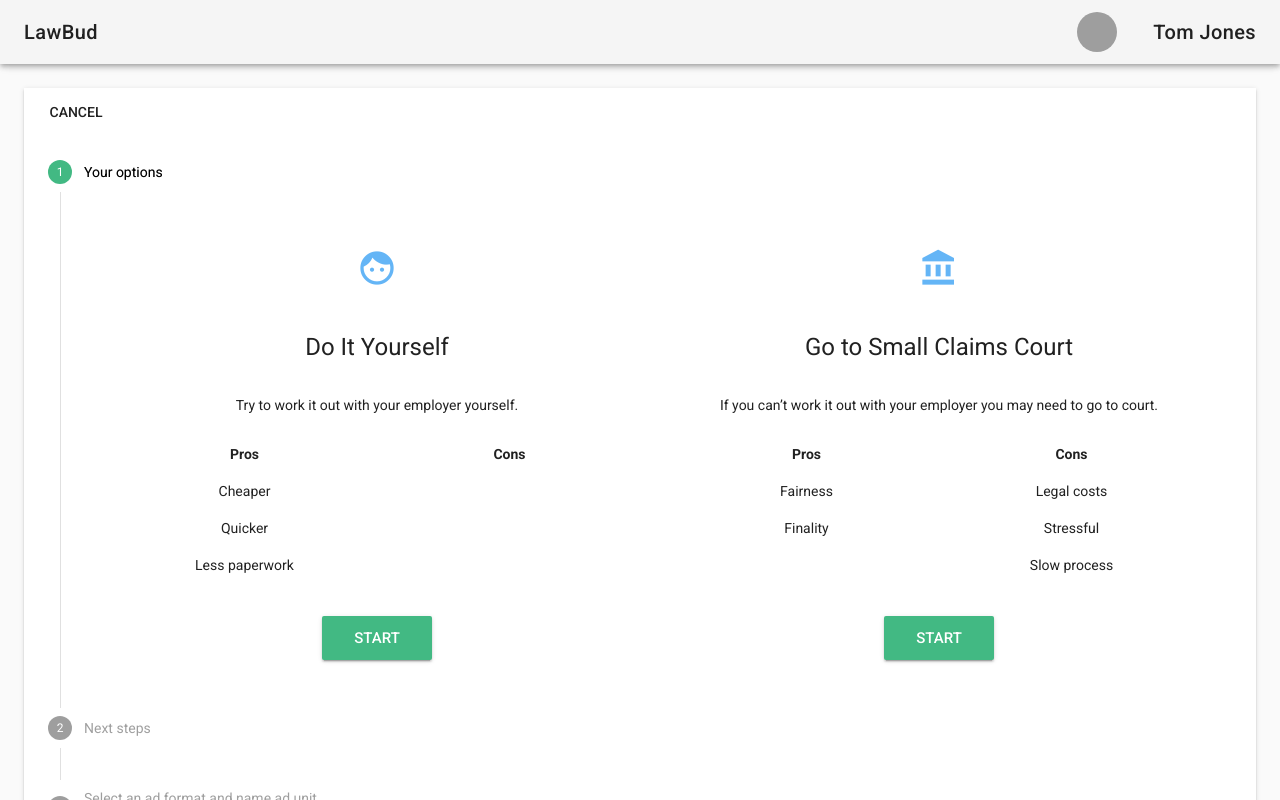
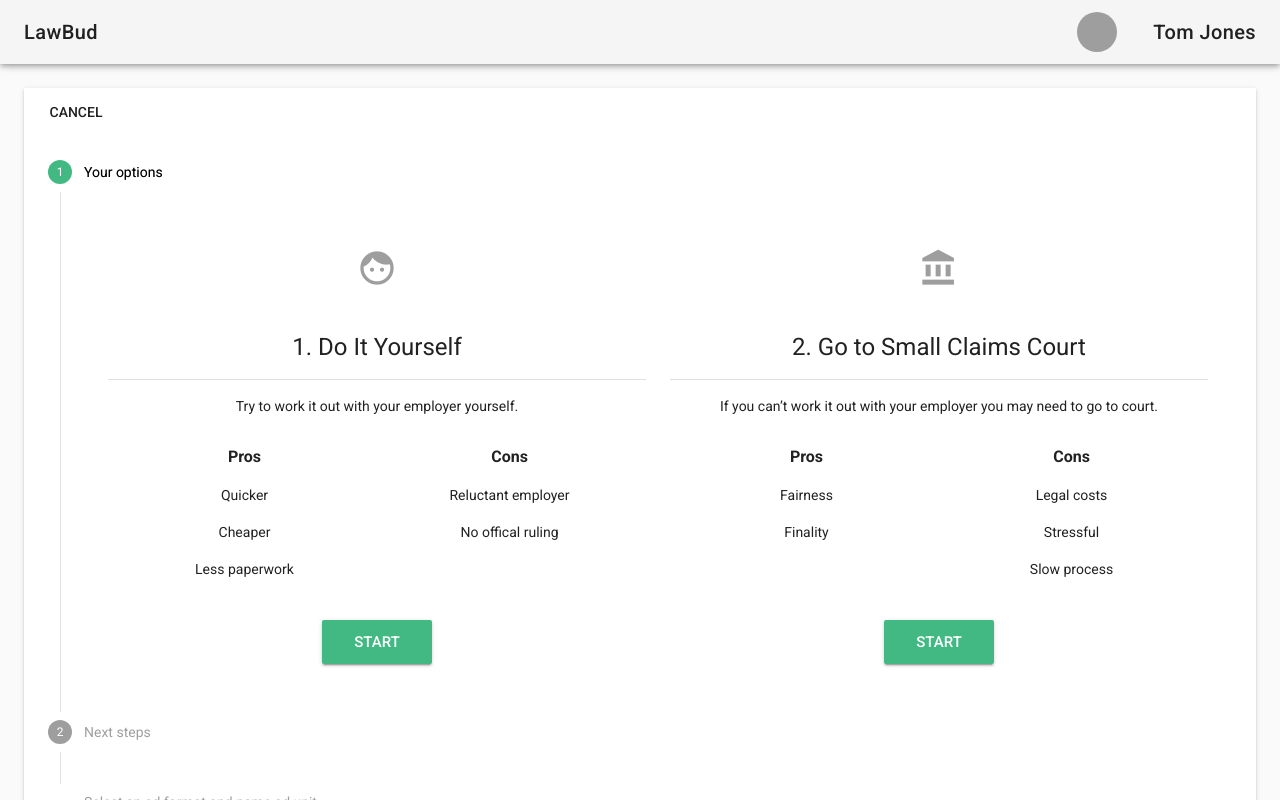
Before and after one commit to popecode/george-pay, a Vue app in the folder legal-app/: page / in a window 1280 px wide. Both pictures are taken after a click on the button "LET'S GO!". Shown: the top 800 px of the page. Built offline with nearby package versions, Linux system fonts and the light colour scheme; grey boxes are pictures that could not be loaded.

Commit message:
Did more shit

```diff
--- a/legal-app/src/components/Landing.vue
+++ b/legal-app/src/components/Landing.vue
@@ -7,7 +7,7 @@
         <v-flex xs12 md4>
           <v-card class="elevation-0">
             <v-card-text class="text-xs-center">
-              <v-icon x-large class="blue--text text--lighten-2">announcement</v-icon>
+              <v-icon x-large class="grey--text">announcement</v-icon>
             </v-card-text>
             <v-card-title primary-title class="layout justify-center">
               <div class="headline text-xs-center">Talk to your employer</div>
@@ -22,7 +22,7 @@
         <v-flex xs12 md4>
           <v-card class="elevation-0 transparent">
             <v-card-text class="text-xs-center">
-              <v-icon x-large class="blue--text text--lighten-2">supervisor_account</v-icon>
+              <v-icon x-large class="grey--text">supervisor_account</v-icon>
             </v-card-text>
             <v-card-title primary-title class="layout justify-center">
               <div class="headline">Get a mediator</div>
@@ -41,7 +41,7 @@
         <v-flex xs12 md4>
           <v-card class="elevation-0 transparent">
             <v-card-text class="text-xs-center">
-              <v-icon x-large class="blue--text text--lighten-2">assignment</v-icon>
+              <v-icon x-large class="grey--text">assignment</v-icon>
             </v-card-text>
             <v-card-title primary-title class="layout justify-center">
               <div class="headline text-xs-center">Send a formal letter</div>
--- a/legal-app/src/components/ProgressMap.vue
+++ b/legal-app/src/components/ProgressMap.vue
@@ -8,6 +8,7 @@
             align-center
             justify-center
             class="grey--text">
+            <v-icon x-large class="green--text text--lighten-2">attach_money</v-icon>
             <h1 class="grey--text text--darken-2 mb-2 display-2 text-xs-center">So you think you’ve been underpaid?</h1>
             <div class="mb-3 text-xs-center text--darken-2 headline">
               You’ve come to the right place. It's easy to get started!
@@ -34,24 +35,27 @@
                     <v-flex xs6>
                       <v-card class="elevation-0 transparent">
                         <v-card-text class="text-xs-center">
-                          <v-icon x-large class="blue--text text--lighten-2">face</v-icon>
+                          <v-icon x-large class="grey--text">face</v-icon>
                         </v-card-text>
                         <v-card-title primary-title class="layout justify-center">
-                          <div class="headline">Do It Yourself</div>
+                          <div class="headline">1. Do It Yourself</div>
                         </v-card-title>
+                        <v-divider></v-divider>
                         <v-card-text>
                           <p class="text-xs-center">Try to work it out with your employer yourself.</p>
 
                           <v-layout row wrap>
                             <v-flex xs6 class="text-xs-center">
-                              <p><strong>Pros</strong></p>
+                              <p class="subheading"><strong>Pros</strong></p>
+                              <p>Quicker</p>
                               <p>Cheaper</p>
-                              <p>Quicker</p>
                               <p>Less paperwork</p>
                             </v-flex>
 
                             <v-flex xs6 class="text-xs-center">
-                              <p><strong>Cons</strong></p>
+                              <p class="subheading"><strong>Cons</strong></p>
+                              <p>Reluctant employer</p>
+                              <p>No offical ruling</p>
                             </v-flex>
                           </v-layout>
 
@@ -65,23 +69,24 @@
                     <v-flex xs6>
                       <v-card class="elevation-0 transparent">
                         <v-card-text class="text-xs-center">
-                          <v-icon x-large class="blue--text text--lighten-2">account_balance</v-icon>
+                          <v-icon x-large class="grey--text">account_balance</v-icon>
                         </v-card-text>
                         <v-card-title primary-title class="layout justify-center">
-                          <div class="headline">Go to Small Claims Court</div>
+                          <div class="headline">2. Go to Small Claims Court</div>
                         </v-card-title>
+                        <v-divider></v-divider>
                         <v-card-text>
                           <p class="text-xs-center">If you can’t work it out with your employer you may need to go to court.</p>
 
                           <v-layout row wrap>
                             <v-flex xs6 class="text-xs-center">
-                              <p><strong>Pros</strong></p>
+                              <p class="subheading"><strong>Pros</strong></p>
                               <p>Fairness</p>
                               <p>Finality</p>
                             </v-flex>
 
                             <v-flex xs6 class="text-xs-center">
-                              <p><strong>Cons</strong></p>
+                              <p class="subheading"><strong>Cons</strong></p>
                               <p>Legal costs</p>
                               <p>Stressful</p>
                               <p>Slow process</p>
@@ -162,6 +167,10 @@
 </script>
 
 <style>
+  .parallax__content .icon {
+    font-size: 70px !important;
+  }
+
   .stepper__step__step {
     height: 40px;
     width: 40px;
```
